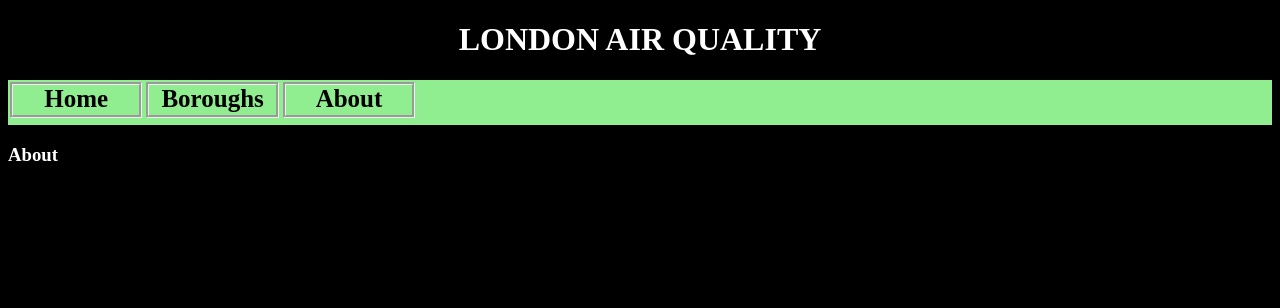
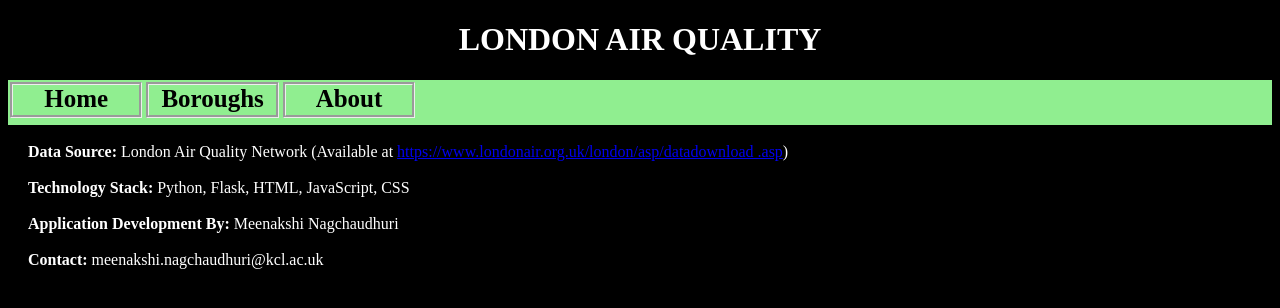
Before and after one commit to nagcme/London-Air-Quality, a Flask app: page /about in a window 1280 px wide. Shown: the top 308 px of the page. Run offline with Flask 2, Linux system fonts and the light colour scheme.

Commit message:
Update about.html

```diff
--- a/templates/about.html
+++ b/templates/about.html
@@ -5,6 +5,14 @@
     <title>About</title>
 </head>
 <body>
-<h3 style="color:white">About</h3>
+<div style="color:white;padding-left:20px">
+    <br><b>Data Source:</b> London Air Quality Network (Available at
+    <a href="url">https://www.londonair.org.uk/london/asp/datadownload
+        .asp</a>)</br>
+    <br><b>Technology Stack:</b> Python, Flask, HTML, JavaScript, CSS</br>
+    <br><b>Application Development By:</b> Meenakshi Nagchaudhuri</br>
+    <br><b>Contact:</b> meenakshi.nagchaudhuri@kcl.ac.uk</br>
+
+</div>
 </body>
 {% endblock %}
```
